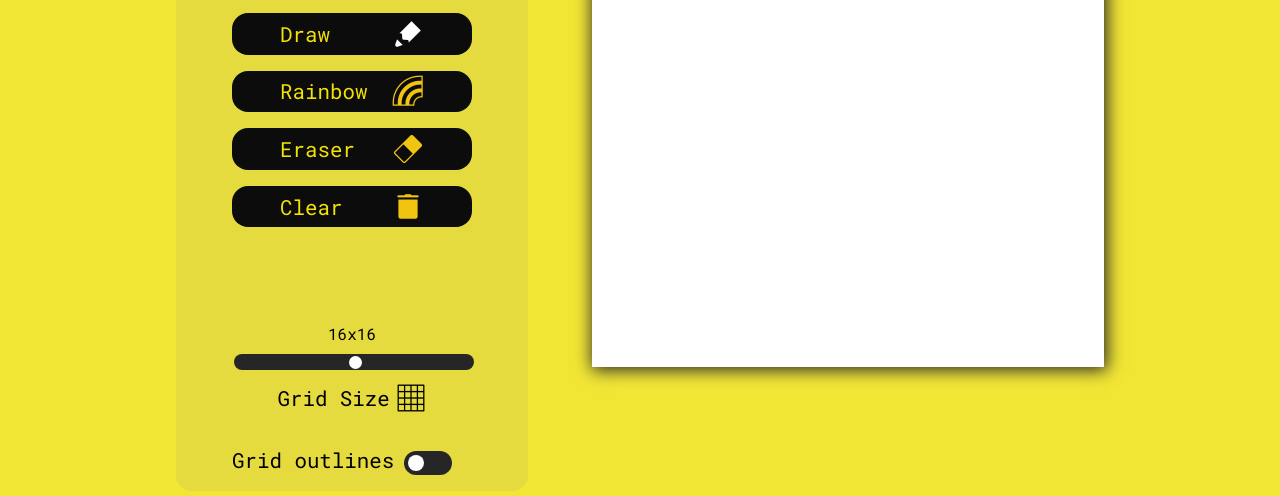
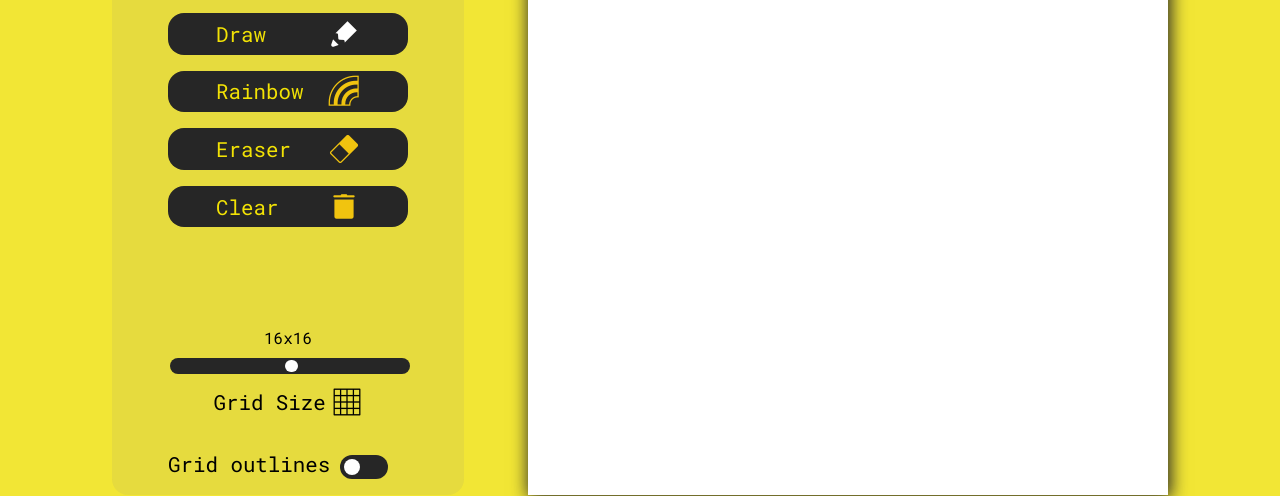
Before and after one commit to egoist000/etch-a-sketch, a plain HTML site: page index.html in a window 1280 px wide. Shown: the part 304-800 px from the top of the page. Drawn offline with Linux system fonts and the light colour scheme.

Commit message:
change grid size, user can't select cells

```diff
--- a/style.css
+++ b/style.css
@@ -35,8 +35,8 @@ body {
 #grid {
     display: grid;
     flex: 0 0 auto;
-    width: 512px;
-    height: 512px;
+    width: 640px;
+    height: 640px;
     box-shadow: 0.1rem 0.1rem 1rem 0.1rem #262626;
 }
 
@@ -44,6 +44,7 @@ body {
     padding: 0;
     margin: 0;
     background-color: white;
+    user-select: none;
 }
 
 .cell-border {
@@ -214,7 +215,7 @@ button {
     width: 15rem;
     border: 0px;
     border-radius: 1rem;
-    background-color: #0C0C0D;
+    background-color: #262626;
     color: #F2E205;
     font-size: 1.3rem;
     padding: .3rem 3rem;
```
